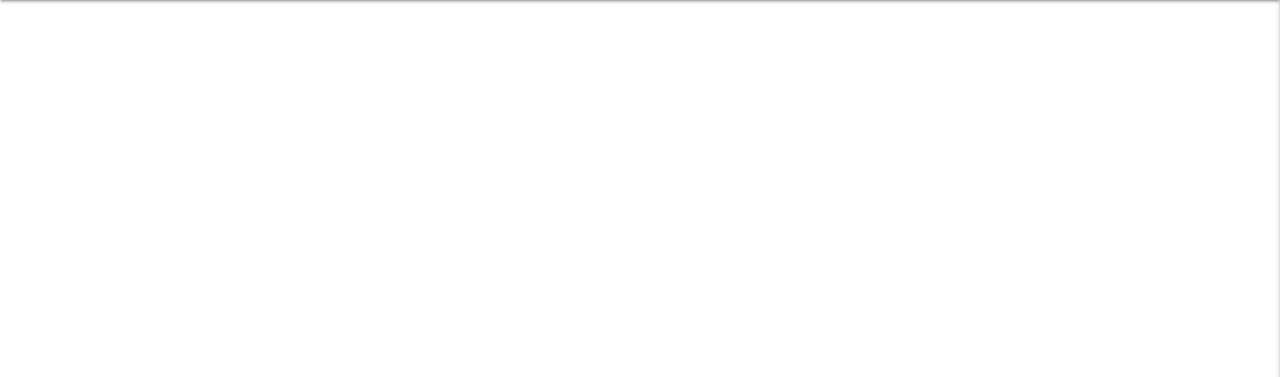
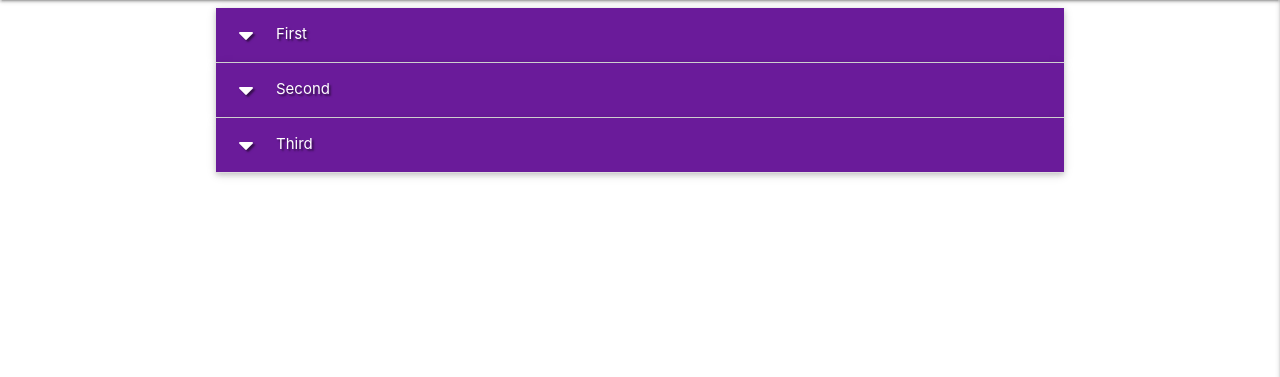
Before and after one commit to AlexNexton/flask-task-manager-project, a Flask app: page / in a window 1280 px wide. Shown: the part 64-441 px from the top of the page. Run offline with Flask 2, Linux system fonts and the light colour scheme; data that the repository does not hold is empty; some libraries are stand-ins or nearby versions.

Commit message:
added collapable bar

```diff
--- a/static/js/script.js
+++ b/static/js/script.js
@@ -1,3 +1,4 @@
 $(document).ready(function(){
     $('.sidenav').sidenav({edge:"right"});
+    $('.collapsible').collapsible();
   });
--- a/templates/tasks.html
+++ b/templates/tasks.html
@@ -11,4 +11,20 @@
 
     {% endfor  %}
 
+    <ul class="collapsible popout">
+    <li>
+      <div class="collapsible-header white-text text-shadow purple darken-3"><i class="fas fa-caret-down"></i>First</div>
+      <div class="collapsible-body"><span>Lorem ipsum dolor sit amet.</span></div>
+    </li>
+    <li>
+      <div class="collapsible-header white-text text-shadow purple darken-3"><i class="fas fa-caret-down"></i>Second</div>
+      <div class="collapsible-body"><span>Lorem ipsum dolor sit amet.</span></div>
+    </li>
+    <li>
+      <div class="collapsible-header white-text text-shadow purple darken-3"><i class="fas fa-caret-down"></i>Third</div>
+      <div class="collapsible-body"><span>Lorem ipsum dolor sit amet.</span></div>
+    </li>
+  </ul>
+
+
 {% endblock %}
```
